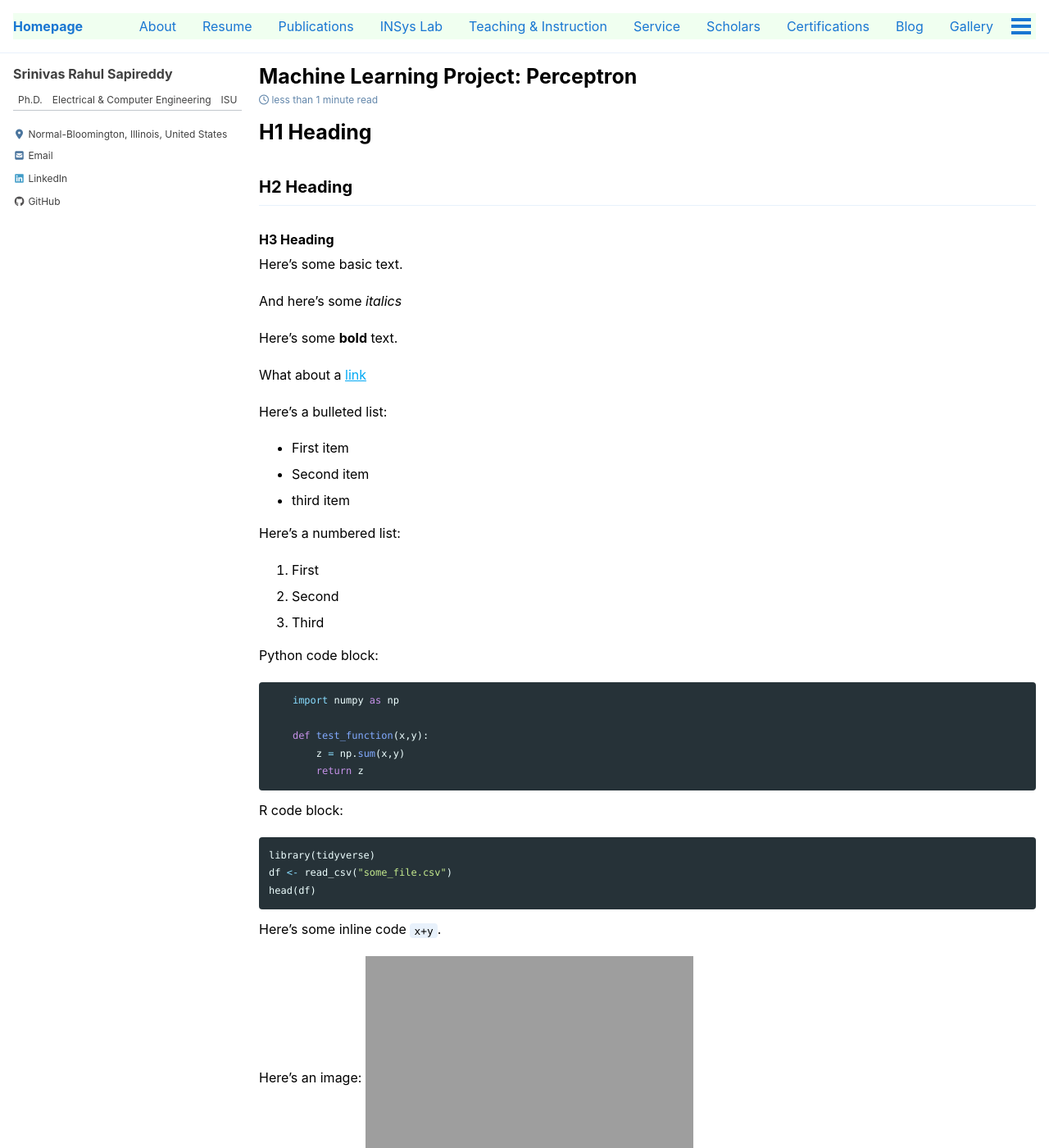
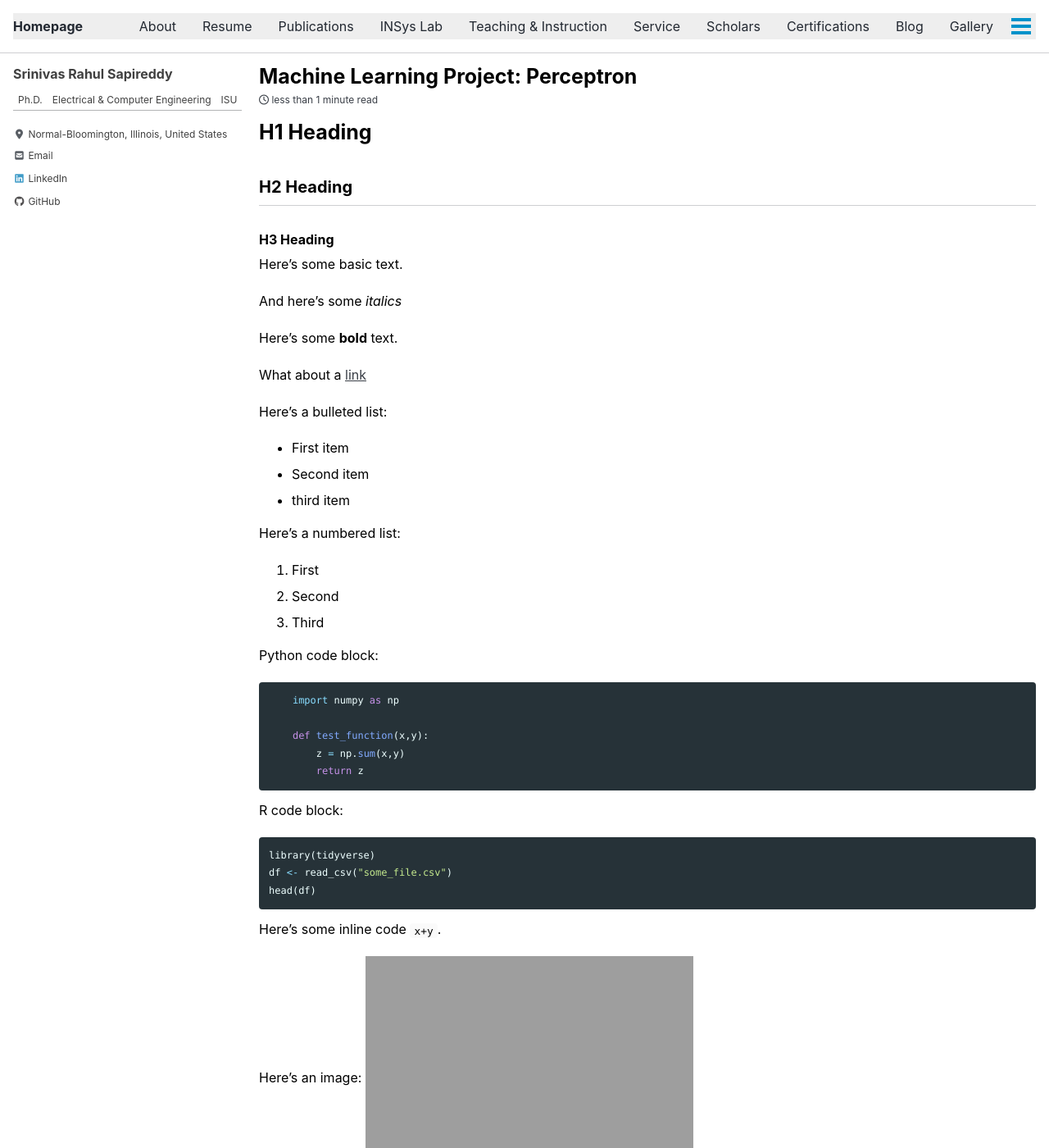
Before and after one commit to srsapireddy/srsapireddy.github.io, a Jekyll site: the page built from _posts/2020-02-07-perceptron.md, in a window 1280 px wide and 1400 px high. Shown: the whole window at 82% size. Built offline with Jekyll 4.4.1, drawn with Linux system fonts in a browser that asks for light colours; cached includes are drawn as plain includes; nearby versions of some CDN libraries.

Commit message:
Update _config.yml

```diff
--- a/_config.yml
+++ b/_config.yml
@@ -12,7 +12,7 @@
 
 # theme                  : "minimal-mistakes-jekyll"
 # remote_theme           : "mmistakes/minimal-mistakes"
-minimal_mistakes_skin    : "aqua" # "air", "aqua", "contrast", "dark", "dirt", "neon", "mint", "plum", "sunrise", "contrast"
+minimal_mistakes_skin    : "air" # "air", "aqua", "contrast", "dark", "dirt", "neon", "mint", "plum", "sunrise", "contrast"
 
 # SEO metadata
 title: "Srinivas Rahul Sapireddy"
```
